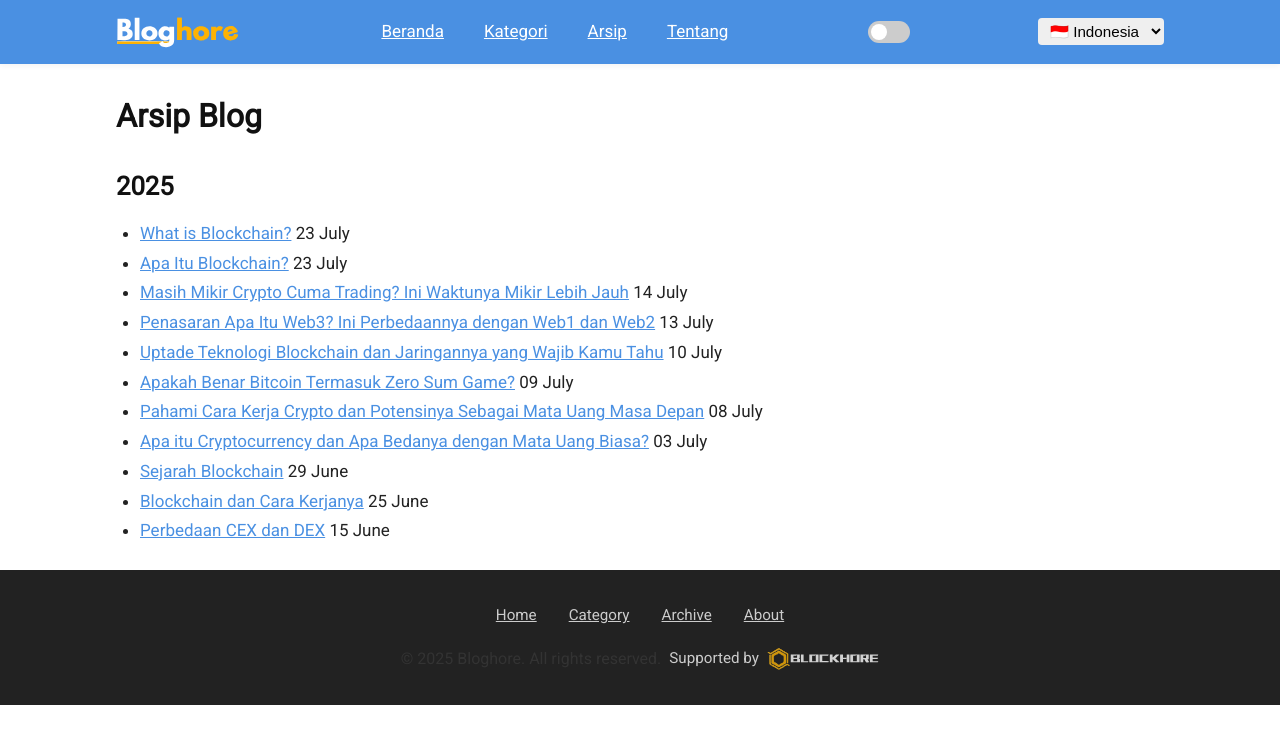
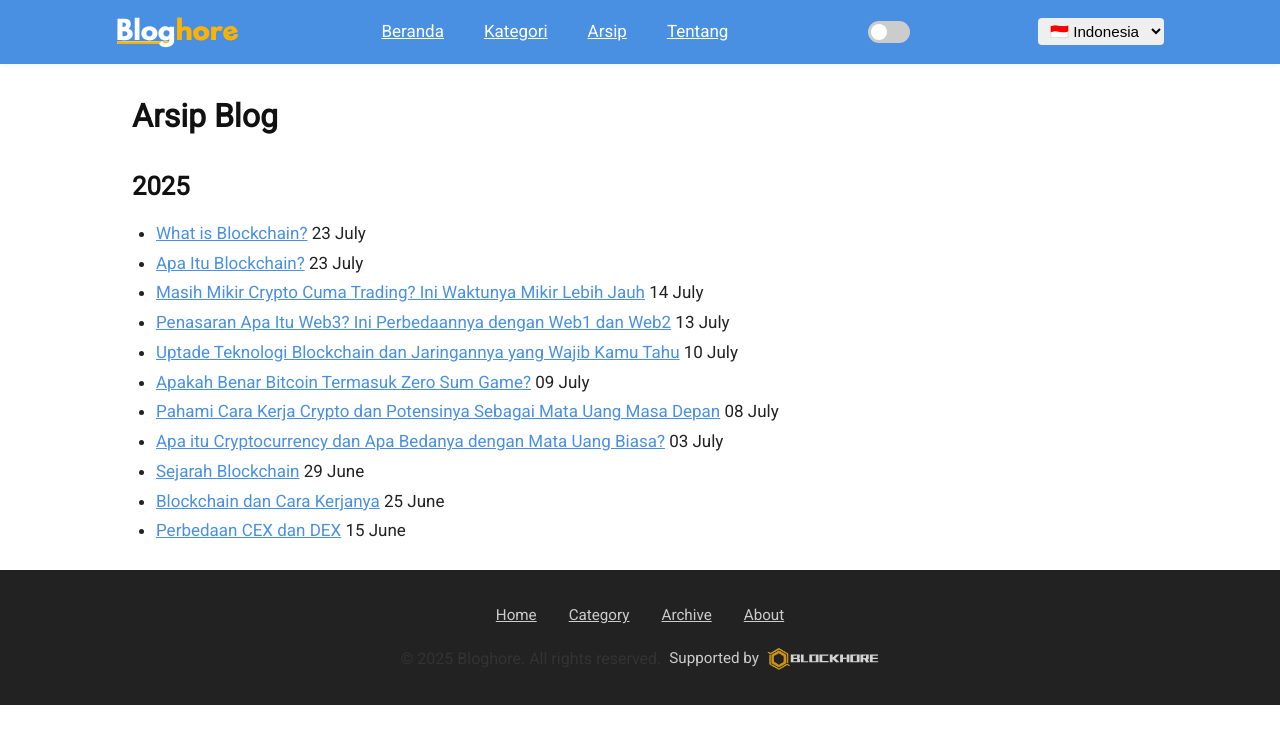
Before and after one commit to Blockhore/bloghore.github.io, a Jekyll site: the page built from pages/archive.html, in a window 1280 px wide. Shown: the top 744 px of the page. Built offline with Jekyll 4.4.1, drawn with Linux system fonts in a browser that asks for light colours.

Commit message:
Update default.html

```diff
--- a/_layouts/default.html
+++ b/_layouts/default.html
@@ -30,7 +30,7 @@
 
   {% include header.html %}
 
-  <main>
+  <main class="container">
     {{ content }}
   </main>
 
```
